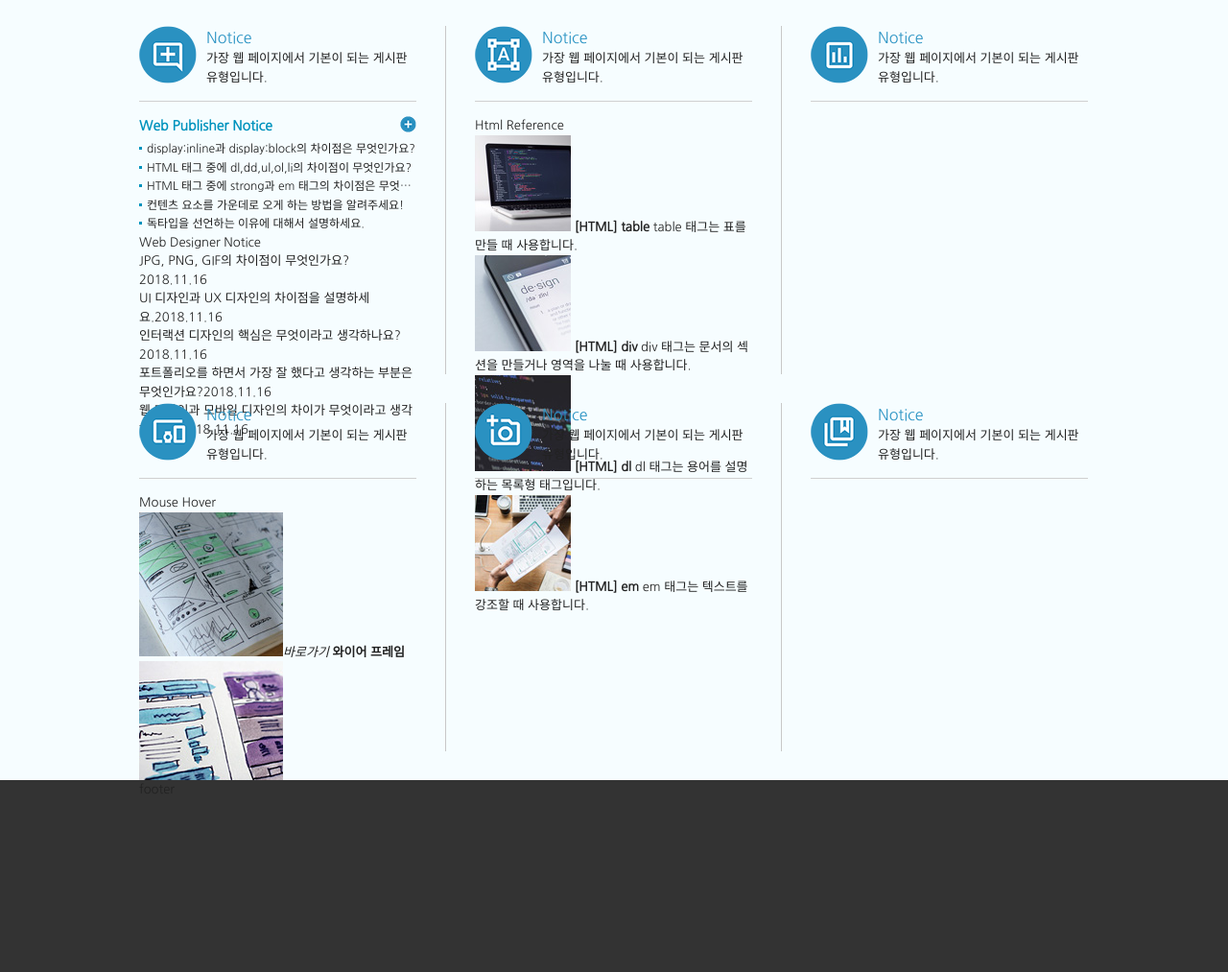
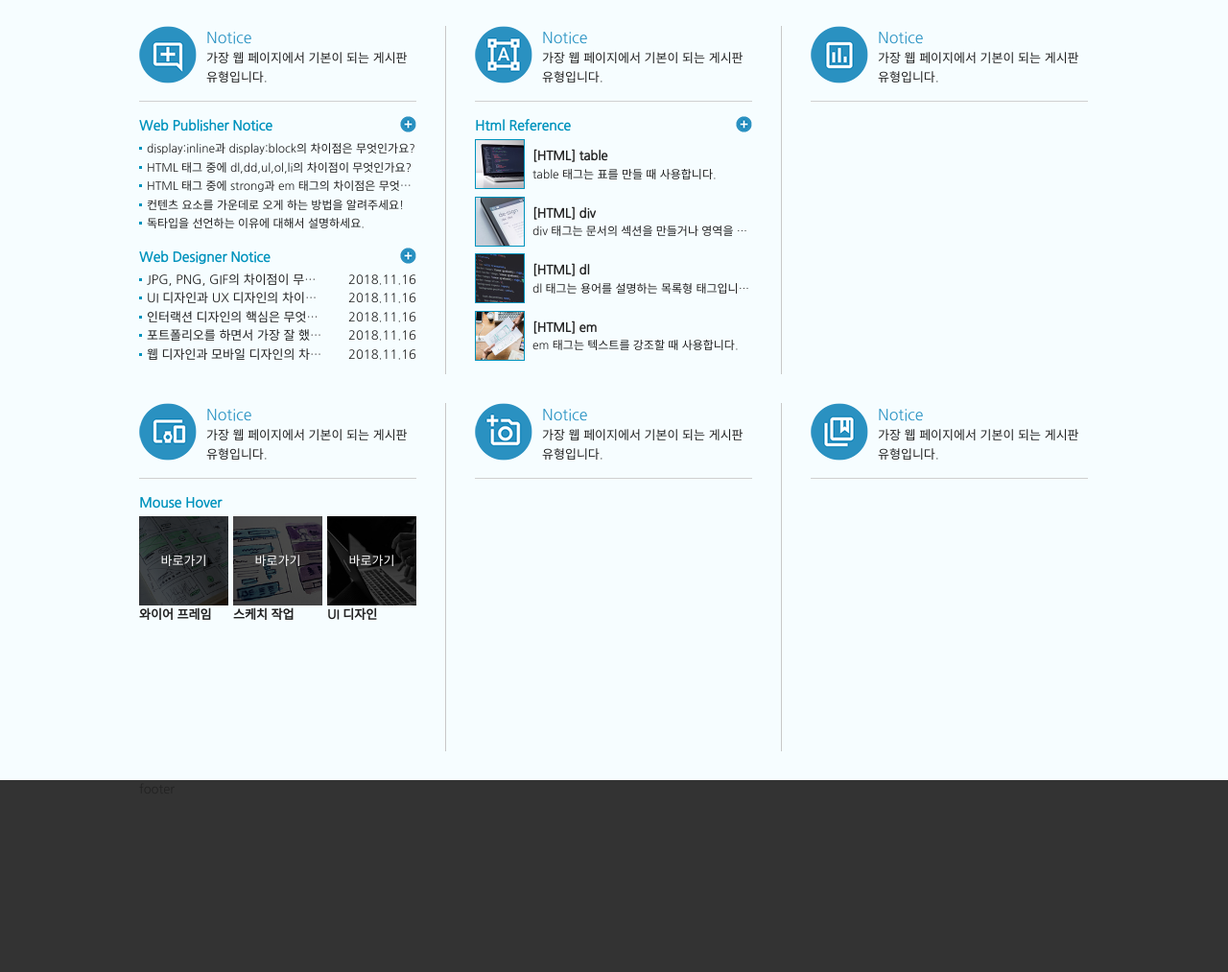
Before and after one commit to chad1010/realweb, a plain HTML site: page index.html in a window 1280 px wide. Shown: the part 798-1811 px from the top of the page at 96% size. Drawn offline with Linux system fonts and the light colour scheme; a web font is replaced by a local one.

Commit message:
Add files via upload

```diff
--- a/css/reset.css
+++ b/css/reset.css
@@ -12,6 +12,9 @@ body, input, textarea, select, button, table {
     font-family:'Nanum Gothic', AppleSDGothicNeo-Regular,'Malgun Gothic','맑은 고딕',dotum,'돋움',sans-serif;
     color: #222; font-size: 13px; line-height: 1.5;}
 
+/* 폰트 스타일 초기화 */
+em {font-style: normal;}
+
 /* 블릿기호 초기화 */
 dl,ul,li,ol,menu {list-style: none;}
 
--- a/css/style.css
+++ b/css/style.css
@@ -111,3 +111,33 @@
 .notice ul li {overflow: hidden; text-overflow: ellipsis; white-space: nowrap; background: url(../img/dot.gif) no-repeat 0 8px; padding-left: 8px}
 .notice ul li a {font-size: 12px;}
 .notice a.more {position: absolute; right: 0; top: 0; display: block; background: url(../img/icon.png) -150px -90px; width: 17px; height: 17px;}
+
+/* 게시판2 */
+.notice2 {position: relative; margin-top: 15px;}
+.notice2 h4 {font-size: 14px; color: #0093bd; padding-bottom: 3px; font-weight: bold;}
+.notice2 ul {}
+.notice2 li {overflow: hidden; background: url(../img/dot.gif) no-repeat 0 8px; padding-left: 8px;}
+.notice2 li a {float: left; width: 65%; overflow: hidden; text-overflow: ellipsis; white-space: nowrap;}
+.notice2 li span {float: right; width: 30%; text-align: right;}
+.notice2 a.more {position: absolute; right: 0; top: 0; display: block; background: url(../img/icon.png) -150px -90px; width: 17px; height: 17px;}
+
+/* 게시판3 */
+.notice3 {position: relative;}
+.notice3 h4 {font-size: 14px; color: #0093bd; padding-bottom: 3px; font-weight: bold;}
+.notice3 li {position: relative; padding: 8px 0 14px 60px;}
+.notice3 li img {width: 50px; position: absolute; left: 0; top: 0; border: 1px solid #0093bd;}
+.notice3 li a strong {display: block; overflow: hidden; text-overflow: ellipsis; white-space: nowrap;}
+.notice3 li a span {display: block; overflow: hidden; text-overflow: ellipsis; white-space: nowrap; font-size: 12px;}
+.notice3 a.more {position: absolute; right: 0; top: 0; display: block; background: url(../img/icon.png) -150px -90px; width: 17px; height: 17px;}
+
+/* 마우스 오버효과1 */
+.notice_hover {}
+.notice_hover h4 {font-size: 14px; color: #0093bd; padding-bottom: 3px; font-weight: bold;}
+.notice_hover ul {overflow: hidden;}
+.notice_hover li {float: left; width: 93px; margin-right: 5px;}
+.notice_hover li:last-child {margin-right: 0;} /* ie9부터 적용 */
+.notice_hover li a {}
+.notice_hover li a span {position: relative; display: block; width: 93px; height: 93px;}
+.notice_hover li a span img {width: 100%;}
+.notice_hover li a span em {position: absolute; left: 0; top: 0; background: rgba(0,0,0,0.7); color: #fff; width: 100%; height: 100%; text-align: center; line-height: 93px;}
+.notice_hover li a strong {}
```
